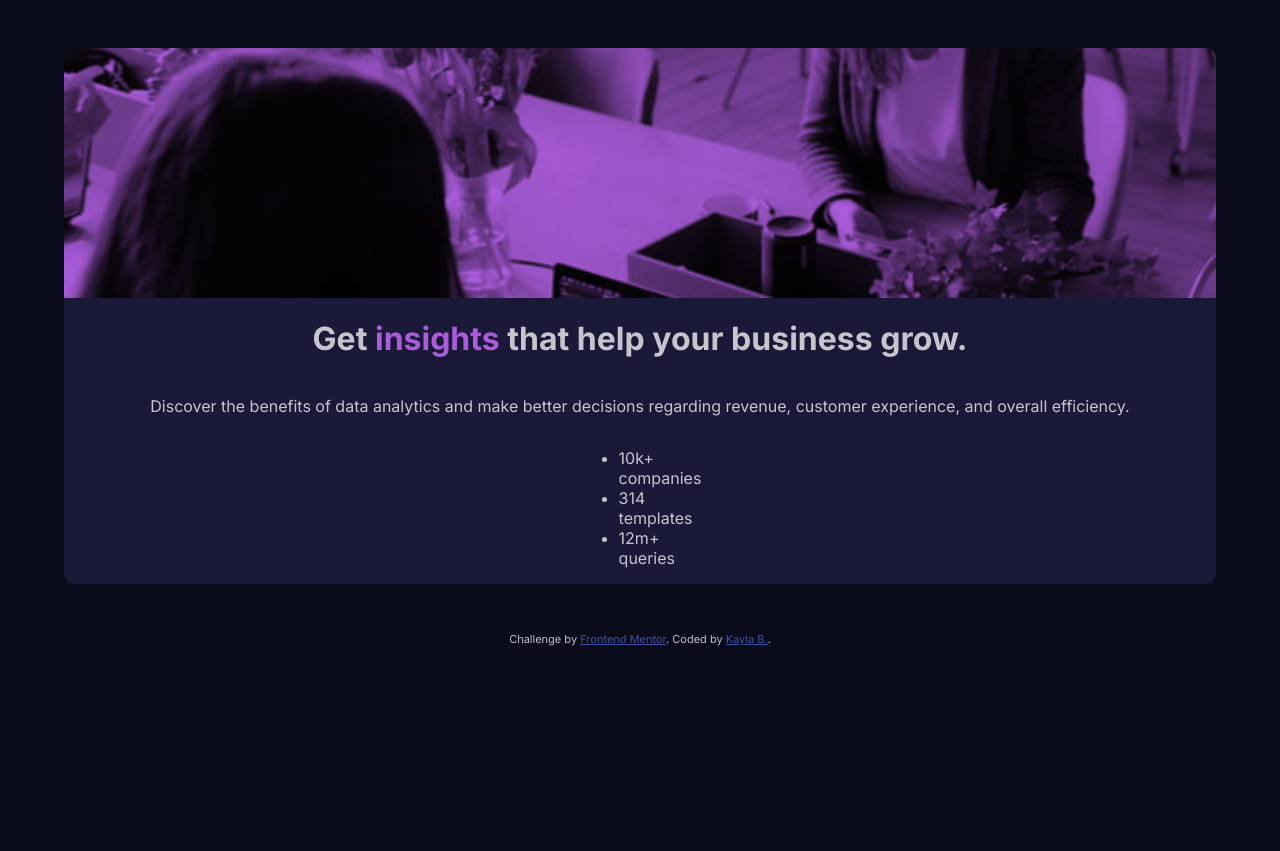
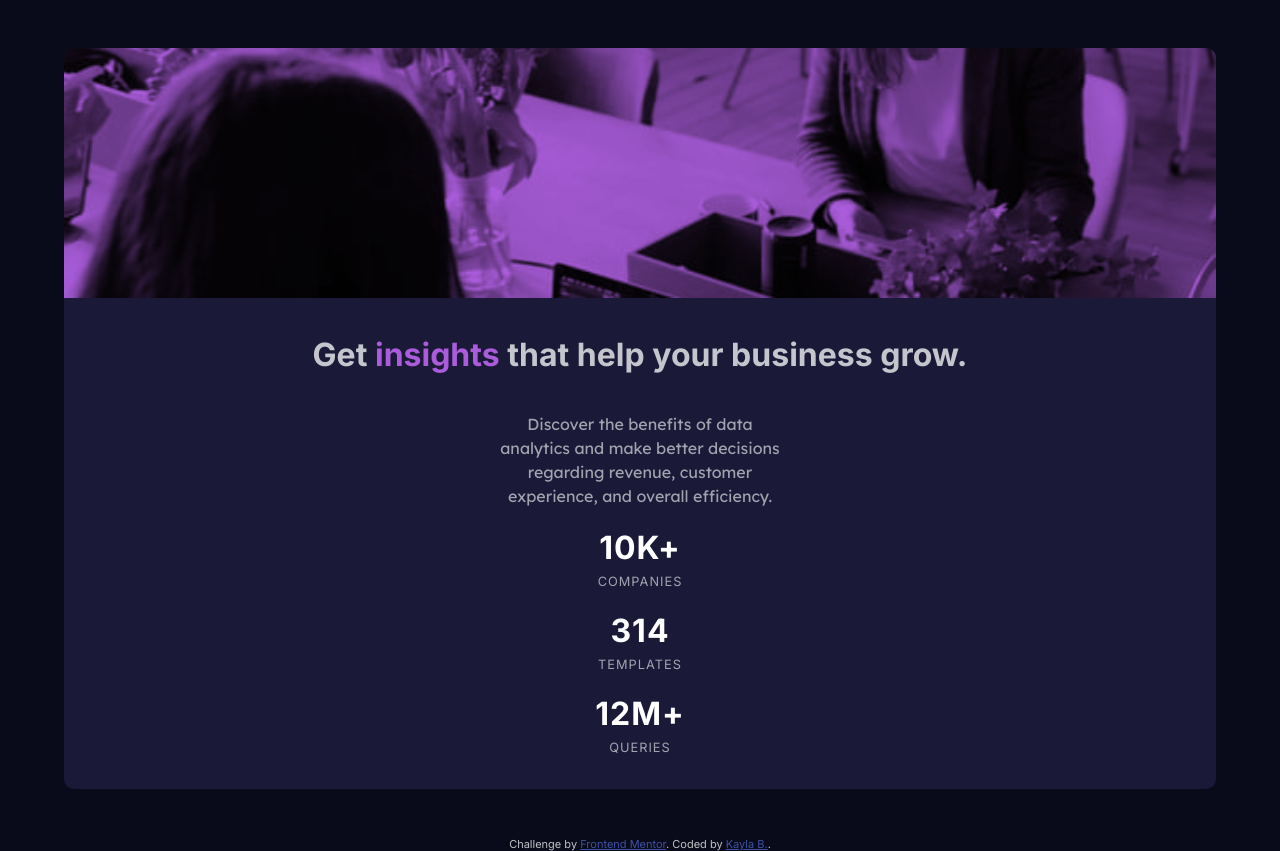
Before and after one commit to kbonneteau/fe-mentor-stats-preview-card, a plain HTML site: page index.html in a window 1280 px wide. Before the commit the page ends 800 px from the top, so only its background shows below. Drawn offline with Linux system fonts and the light colour scheme.

Commit message:
Add styling to text fonts, line height and overall padding and margins.

```diff
--- a/index.html
+++ b/index.html
@@ -24,15 +24,15 @@
     </p>
     <ul class="stats-card__list">
       <li class="stats-card__stat">
-        <span class="stat-card__stat--number">10k+</span><br>
+        <span class="stats-card__stat--number">10k+</span><br>
         companies
       </li>
       <li class="stats-card__stat">
-        <span class="stat-card__stat--number">314</span><br>
+        <span class="stats-card__stat--number">314</span><br>
         templates
       </li>
       <li class="stats-card__stat">
-        <span class="stat-card__stat--number">12m+</span><br>
+        <span class="stats-card__stat--number">12m+</span><br>
         queries
       </li>
     </ul>
--- a/styles/main.scss
+++ b/styles/main.scss
@@ -18,6 +18,8 @@ body {
     border-radius: 10px;
     margin: 3rem 0;
     @include flex-centering(column);
+    // justify-content: flex-start;
+    // gap: 1rem;
 
     &__hero {
         position: relative;
@@ -32,6 +34,8 @@ body {
     }
 
     &__heading {
+        text-align: center;
+        padding: 1rem;
 
         &--highlight {
             color: $accent-color;
@@ -39,17 +43,36 @@ body {
     }
 
     &__description {
-
+        margin-top: 0;
+        width: 30ch;
+        text-align: center;
+        font-family: $site-font-alt;
+        color: $stat-headings;
+        line-height: 1.5;
     }
 
     &__list {
-
+        margin: 0;
+        padding: 0;
+        list-style: none;
+        @include flex-centering(column);
+        gap: 1rem;
+        text-align: center;
+        margin-bottom: 2rem;
     }
 
     &__stat {
+        text-transform: uppercase;
+        font-size: 0.8rem;
+        letter-spacing: 1px;
+        color: $stat-headings;
+        line-height: 1.5;
 
         &--number {
-
+            font-family: $site-font;
+            font-weight: 700;
+            font-size: 2rem;
+            color: $headings-and-stats;
         }
     }
 }
```
Also changed, not shown: styles/main.css.
